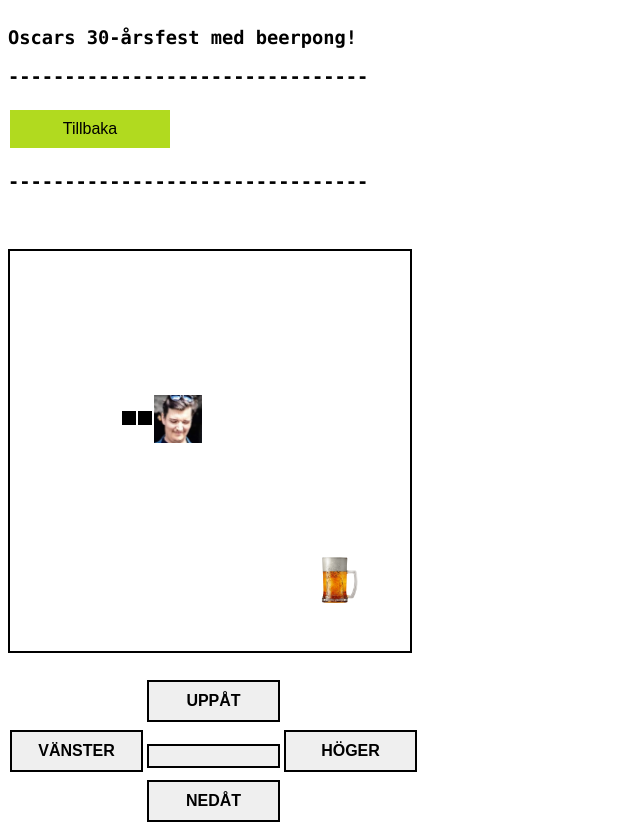
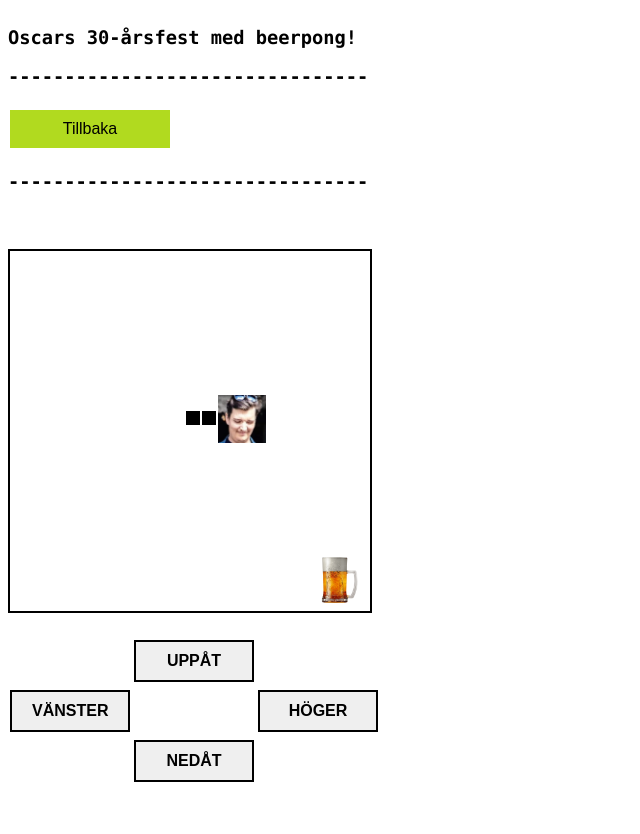
Before and after one commit to HenrikElmer/firststaticweb, a plain HTML site: page src/snake/snake.html in a window 1280 px wide. Shown: the whole page, without its empty margins (0-640 px from the left). After the commit the page ends 800 px from the top, so only its background shows below. Drawn offline with Linux system fonts and the light colour scheme.

Commit message:
size/snake

```diff
--- a/src/snake/snake.html
+++ b/src/snake/snake.html
@@ -38,7 +38,7 @@
             font-weight: bold;
             margin: 4px 2px;
             cursor: pointer;
-            width: 133px
+            width: 120px
         }
 
         .buttonback {
@@ -64,12 +64,12 @@
         <button type="button" class="buttonback" onclick="document.location='../index.html'"> Tillbaka </button>
         <h3>--------------------------------</h3>
         <br><br>
-        <canvas width="400" height="400" id="game"></canvas>
+        <canvas width="360" height="360" id="game"></canvas>
         <br><br>
         <button class="button" style="visibility:hidden"> BLANK </button><button class="button" onclick="upButton()">
             UPPÅT </button><button class="button" style="visibility:hidden"> BLANK </button><br>
         <button class="button" onclick="leftButton()"> VÄNSTER </button><button class="button"
-            style="visibility:visible">  </button><button class="button" onclick="rightButton()"> HÖGER
+            style="visibility:hidden"> </button><button class="button" onclick="rightButton()"> HÖGER
         </button><br>
         <button class="button" style="visibility:hidden"> BLANK </button><button class="button" onclick="downButton()">
             NEDÅT </button><button class="button" style="visibility:hidden"> BLANK </button><br>
```
